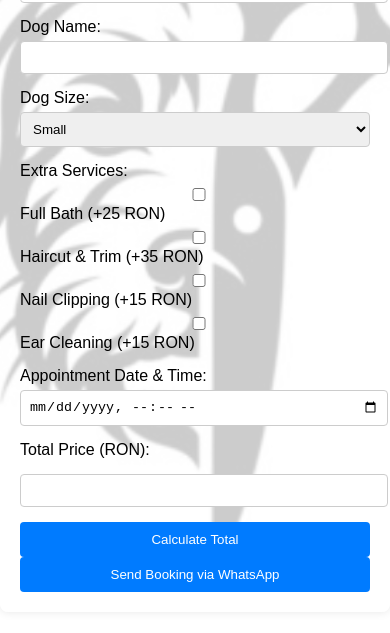
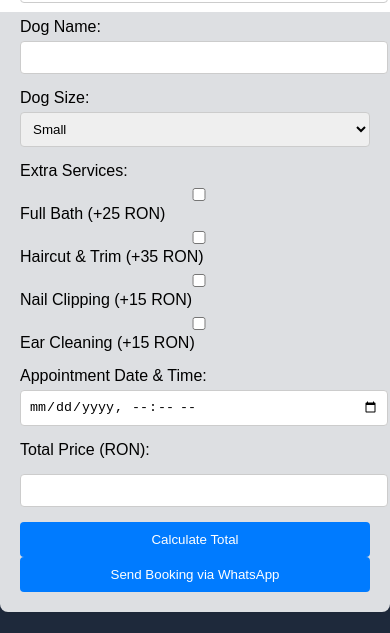
Before and after one commit to MarQuiSseee/PawfectStyleGrooming, a plain HTML site: page index.html in a window 390 px wide. Shown: the part 211-844 px from the top of the page. Drawn offline with Linux system fonts and the light colour scheme.

Commit message:
Enhance body and container styles in styles.css
Updated body styles for better responsiveness and aesthetics.

```diff
--- a/styles.css
+++ b/styles.css
@@ -1,18 +1,26 @@
 body {
     font-family: Arial, sans-serif;
-    background-image: url('bg.png'); /* Replace with actual image URL */
+    background-image: url('bg.png');
+    background-repeat: no-repeat;
     background-size: cover;
     background-position: center;
-    background-color: rgba(0, 0, 0, 0.3); /* Subtle dark overlay */
+    background-color: #1e293b;
     display: flex;
     justify-content: center;
     align-items: center;
-    height: 100vh;
+    min-height: 100vh;
     margin: 0;
 }
 
+@media (max-width: 600px) {
+    body {
+        background-size: contain;
+        background-position: center top;
+    }
+}
+
 .container {
-    background-color: rgba(255, 255, 255, 0.8);
+    background-color: rgba(255, 255, 255, 0.85);
     padding: 20px;
     border-radius: 8px;
     box-shadow: 0 0 10px rgba(0, 0, 0, 0.1);
```
